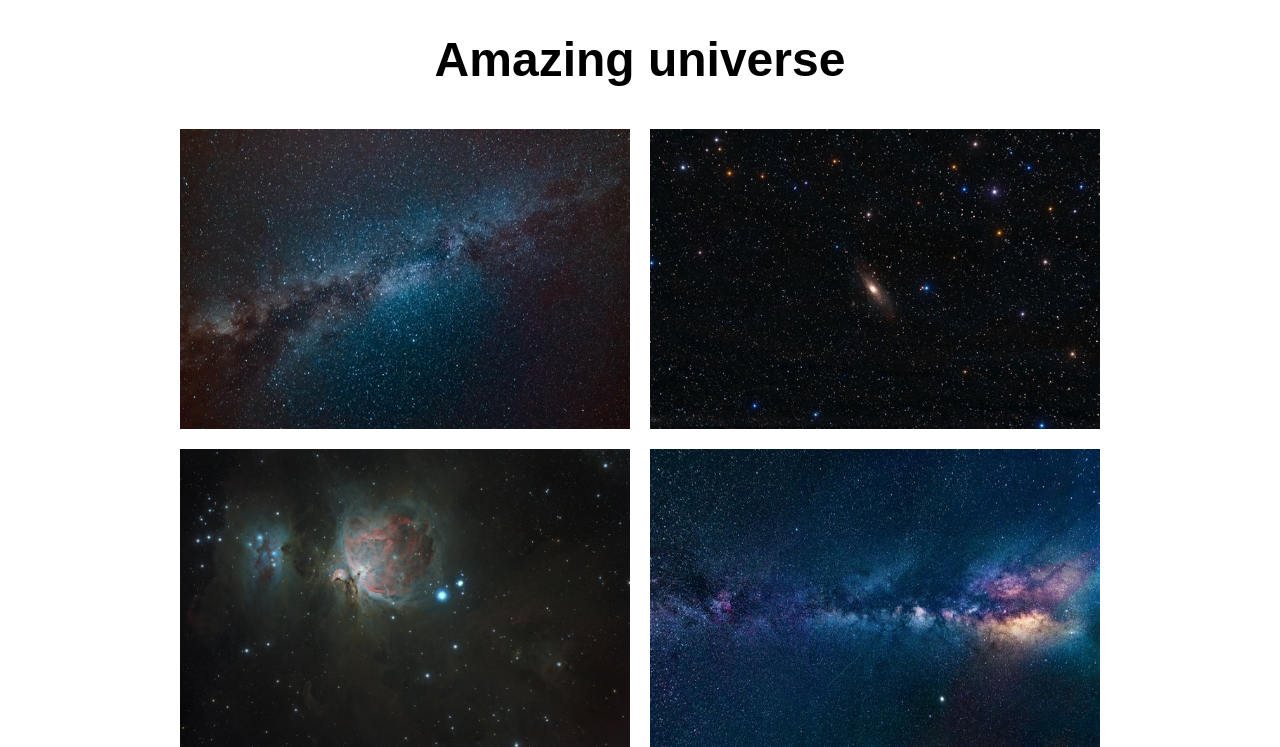
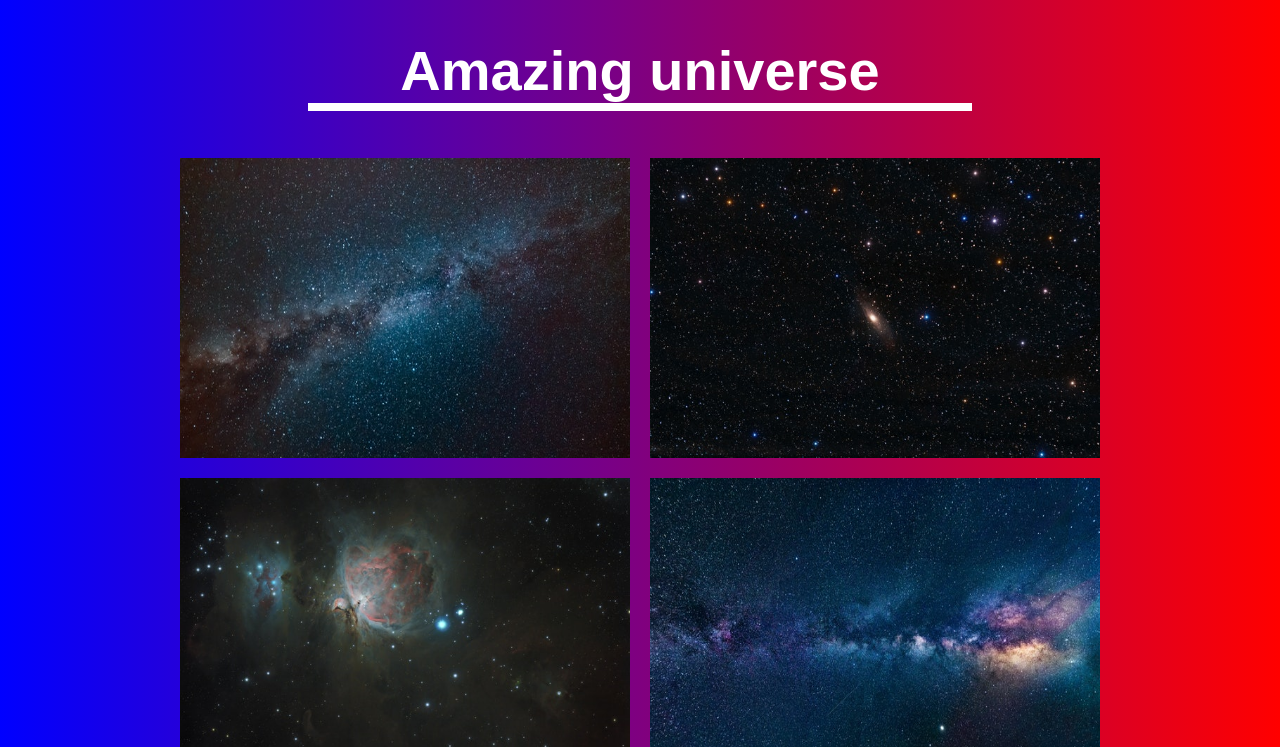
Before and after one commit to andresfcatano0/image-gallery, a plain HTML site: page index.html in a window 1280 px wide. Shown: the top 747 px of the page. Drawn offline with Linux system fonts and the light colour scheme.

Commit message:
Add background color

```diff
--- a/style.css
+++ b/style.css
@@ -1,5 +1,6 @@
 body {
-	/*background-color: grey;*/
+	background: linear-gradient(to right, rgb(0, 0, 255), rgb(255, 0, 0));
+	padding-bottom: 50px;
 }
 
 .container {
@@ -9,10 +10,14 @@ body {
 }
 
 h1 {
+	margin-left: 300px;
+	margin-right: 300px;
 	font-family: fantasy;
-	font-size: 3em;
+	font-size: 3.5em;
 	text-align: center;
-	/*border-bottom: solid 2px black;*/
+	border-bottom: 8px solid white;
+
+	-webkit-text-fill-color: white;
 }
 
 img {
```
